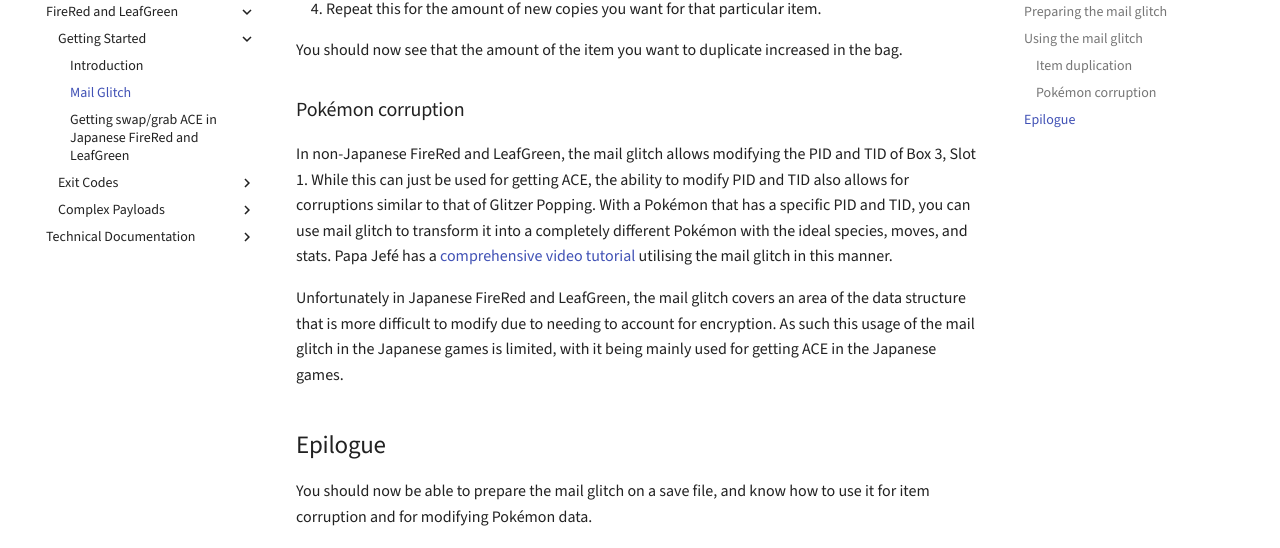
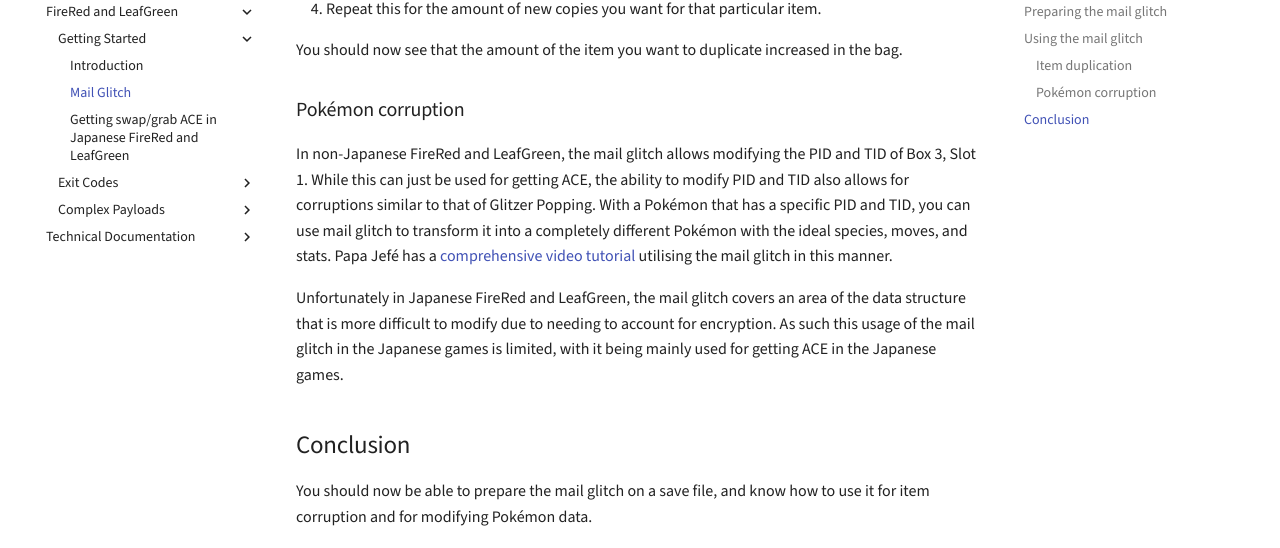
Before and after one commit to pomeg-letterbombers/pokemon-ace-notes, an MkDocs documentation site: the page built from docs/frlg/getting-started/mail-glitch.md, in a window 1280 px wide and 900 px high, scrolled down 2907 px. Shown: the part 123-671 px from the top of the window. Built offline with MkDocs 1.6.1 and Material for MkDocs 9.7.7, drawn with Linux system fonts in a browser that asks for light colours; comment, search, counter and statistics services are not loaded.

Commit message:
Change "Epilogue" to Conclusion

```diff
--- a/docs/frlg/getting-started/mail-glitch.md
+++ b/docs/frlg/getting-started/mail-glitch.md
@@ -120,6 +120,6 @@
 
 Unfortunately in Japanese FireRed and LeafGreen, the mail glitch covers an area of the data structure that is more difficult to modify due to needing to account for encryption. As such this usage of the mail glitch in the Japanese games is limited, with it being mainly used for getting ACE in the Japanese games.
 
-## Epilogue
+## Conclusion
 
 You should now be able to prepare the mail glitch on a save file, and know how to use it for item corruption and for modifying Pokémon data.
```
